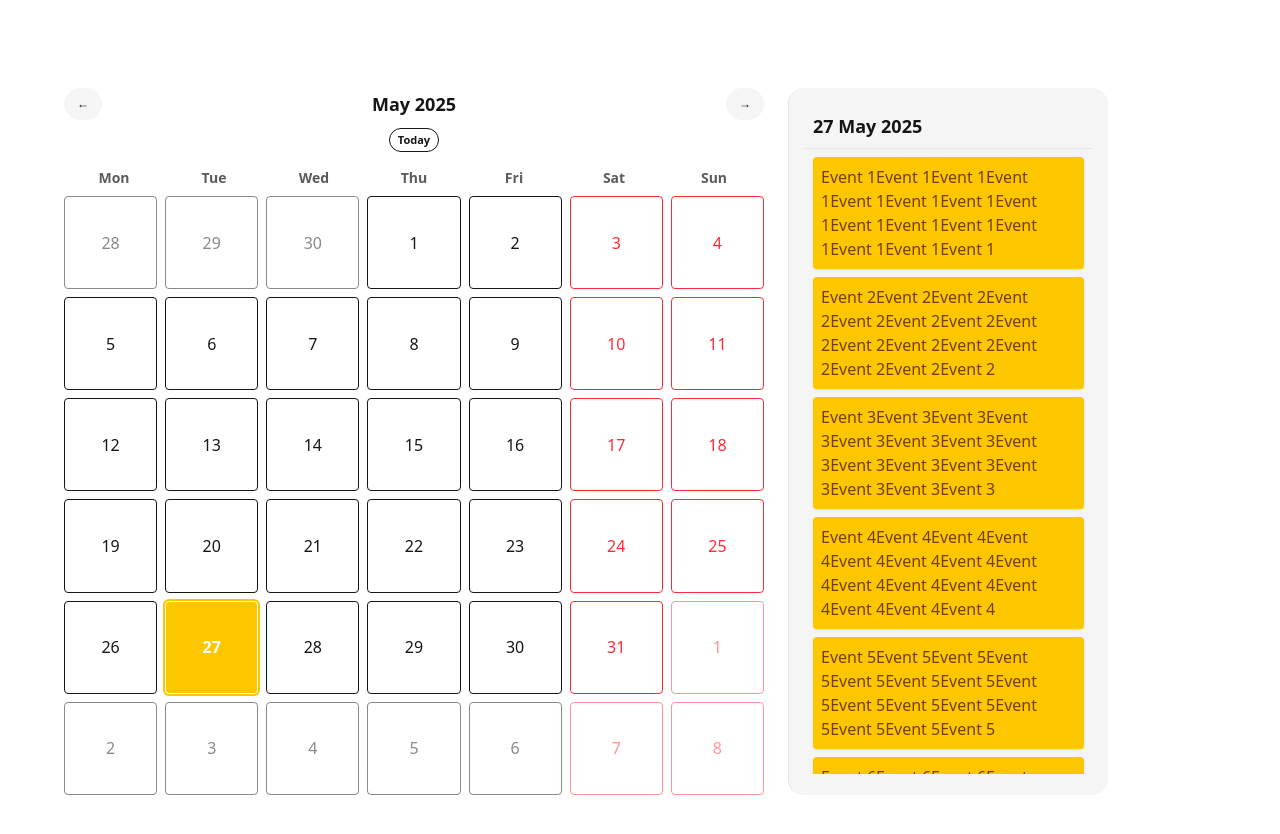
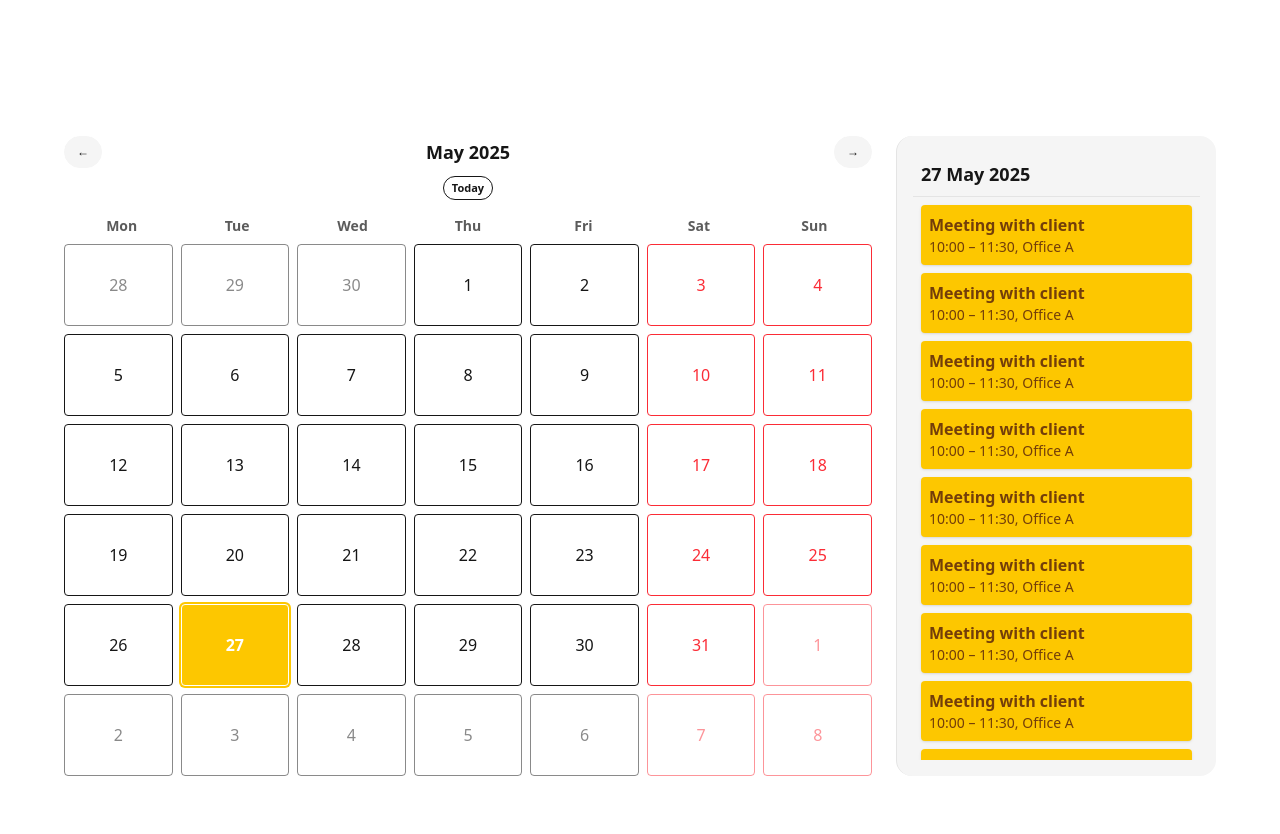
Before and after one commit to Team-01-GA/Team-01-GA-TimeNest, a React (Vite) app: page /calendar in a window 1280 px wide. Shown: the top 834 px of the page. Built offline with nearby package versions, Linux system fonts and the light colour scheme; no server answers.

Commit message:
Sidebar small fix

```diff
--- a/src/components/calendar/DayCell.tsx
+++ b/src/components/calendar/DayCell.tsx
@@ -8,7 +8,7 @@ type DayCellProps = {
 
 function DayCell({ date, isCurrentMonth, isToday, isSelected, onClick }: DayCellProps) {
     const baseStyle =
-        'aspect-square p-2 border rounded cursor-pointer hover:bg-base-200 transition-all flex items-center justify-center';
+        'h-full border rounded cursor-pointer hover:bg-base-200 transition-all flex items-center justify-center';
     const monthStyle = isCurrentMonth ? '' : ' opacity-50';
     const todayStyle = isToday ? ' bg-primary text-white font-bold' : '';
     const isWeekend = date.getDay() === 0 || date.getDay() === 6;
--- a/src/components/calendar/MonthView.tsx
+++ b/src/components/calendar/MonthView.tsx
@@ -38,9 +38,9 @@ function MonthView({ selectedDate, setSelectedDate }: MonthViewProps) {
     });
 
     return (
-        <div className="w-full">
+        <div className="w-full h-full flex flex-col">
             {/* Month Header */}
-            <div className="flex items-center justify-between mb-2">
+            <div className="flex items-center justify-between mb-2 shrink-0">
                 <button className="btn btn-sm" onClick={goToPreviousMonth}>←</button>
                 <h2 className="text-lg font-semibold">
                     {visibleDate.toLocaleString('default', { month: 'long', year: 'numeric' })}
@@ -49,21 +49,21 @@ function MonthView({ selectedDate, setSelectedDate }: MonthViewProps) {
             </div>
 
             {/* Today Button */}
-            <div className="flex justify-center mb-4">
+            <div className="flex justify-center mb-4 shrink-0">
                 <button className="btn btn-xs btn-outline" onClick={goToToday}>
                     Today
                 </button>
             </div>
 
             {/* Weekday labels */}
-            <div className="grid grid-cols-7 mb-2 text-center text-sm font-semibold text-base-content/70">
+            <div className="grid grid-cols-7 mb-2 text-center text-sm font-semibold text-base-content/70 shrink-0">
                 {WEEKDAY_LABELS.map((label) => (
                     <div key={label}>{label}</div>
                 ))}
             </div>
 
             {/* Day Cells */}
-            <div className="grid grid-cols-7 gap-2">
+            <div className="grid grid-cols-7 gap-2 flex-1">
                 {days.map((date) => (
                     <DayCell
                         key={date.toISOString()}
--- a/src/components/calendar/Sidebar.tsx
+++ b/src/components/calendar/Sidebar.tsx
@@ -4,7 +4,7 @@ type SidebarProps = {
 
 function Sidebar({ selectedDate }: SidebarProps) {
     return (
-        <div className="flex flex-col h-full max-h-[670px]">
+        <div className="flex flex-col h-full">
 
             {/* Sticky Header */}
             <div className="p-2 border-b border-base-300 shrink-0">
@@ -19,26 +19,13 @@ function Sidebar({ selectedDate }: SidebarProps) {
 
             {/* Scrollable Events */}
             <div className="flex-1 overflow-y-auto p-2 space-y-2">
-                {[...Array(20)].map((_, i) => (
+                {[...Array(50)].map((_, i) => (
                     <div
                         key={i}
                         className="p-2 bg-primary text-primary-content rounded shadow"
                     >
-                        Event {i + 1}
-                        Event {i + 1}
-                        Event {i + 1}
-                        Event {i + 1}
-                        Event {i + 1}
-                        Event {i + 1}
-                        Event {i + 1}
-                        Event {i + 1}
-                        Event {i + 1}
-                        Event {i + 1}
-                        Event {i + 1}
-                        Event {i + 1}
-                        Event {i + 1}
-                        Event {i + 1}
-                        Event {i + 1}
+                        <h3 className="font-semibold">Meeting with client</h3>
+                        <p className="text-sm">10:00 – 11:30, Office A</p>
                     </div>
                 ))}
             </div>
--- a/src/pages/CalendarPage/CalendarPage.tsx
+++ b/src/pages/CalendarPage/CalendarPage.tsx
@@ -6,12 +6,12 @@ function CalendarPage() {
   const [selectedDate, setSelectedDate] = useState<Date>(new Date());
 
   return (
-    <div className="flex justify-center items-start bg-base-100 min-h-screen p-8">
+    <div className="flex justify-center items-center bg-base-100 min-h-screen p-4 md:p-8">
 
-      <div className="flex w-full max-w-6xl gap-6">
+      <div className="flex w-full max-w-6xl gap-6 h-[calc(100vh-10rem)] max-h-[750px]">
 
         {/* MonthView */}
-        <div className="w-[700px]">
+        <div className="flex-1 min-w-0 h-full overflow-hidden">
           <MonthView
             selectedDate={selectedDate}
             setSelectedDate={setSelectedDate}
@@ -19,7 +19,7 @@ function CalendarPage() {
         </div>
 
         {/* Sidebar */}
-        <aside className="w-80 bg-base-200 border-l border-base-300 p-4 rounded-2xl">
+        <aside className="w-64 md:w-72 lg:w-80 bg-base-200 border-l border-base-300 p-4 rounded-2xl h-full overflow-hidden">
           <Sidebar selectedDate={selectedDate} />
         </aside>
 
```
